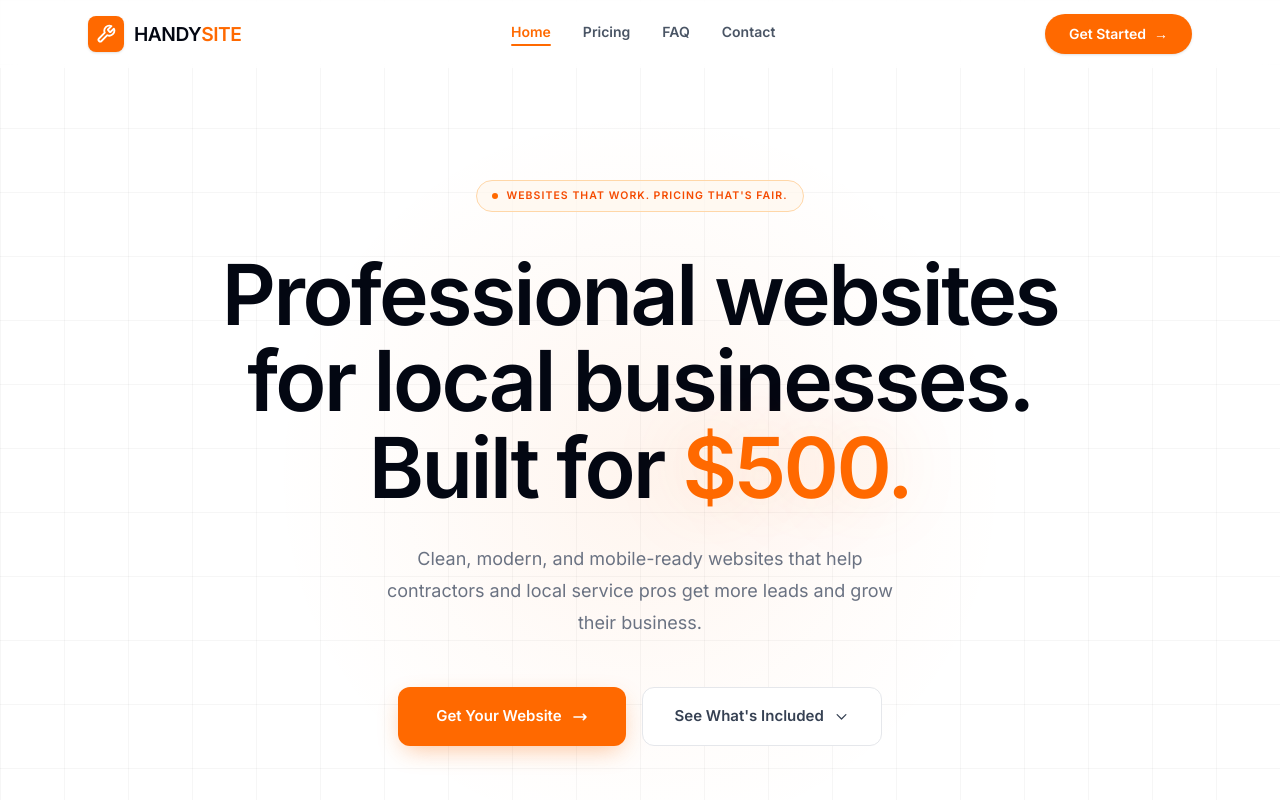
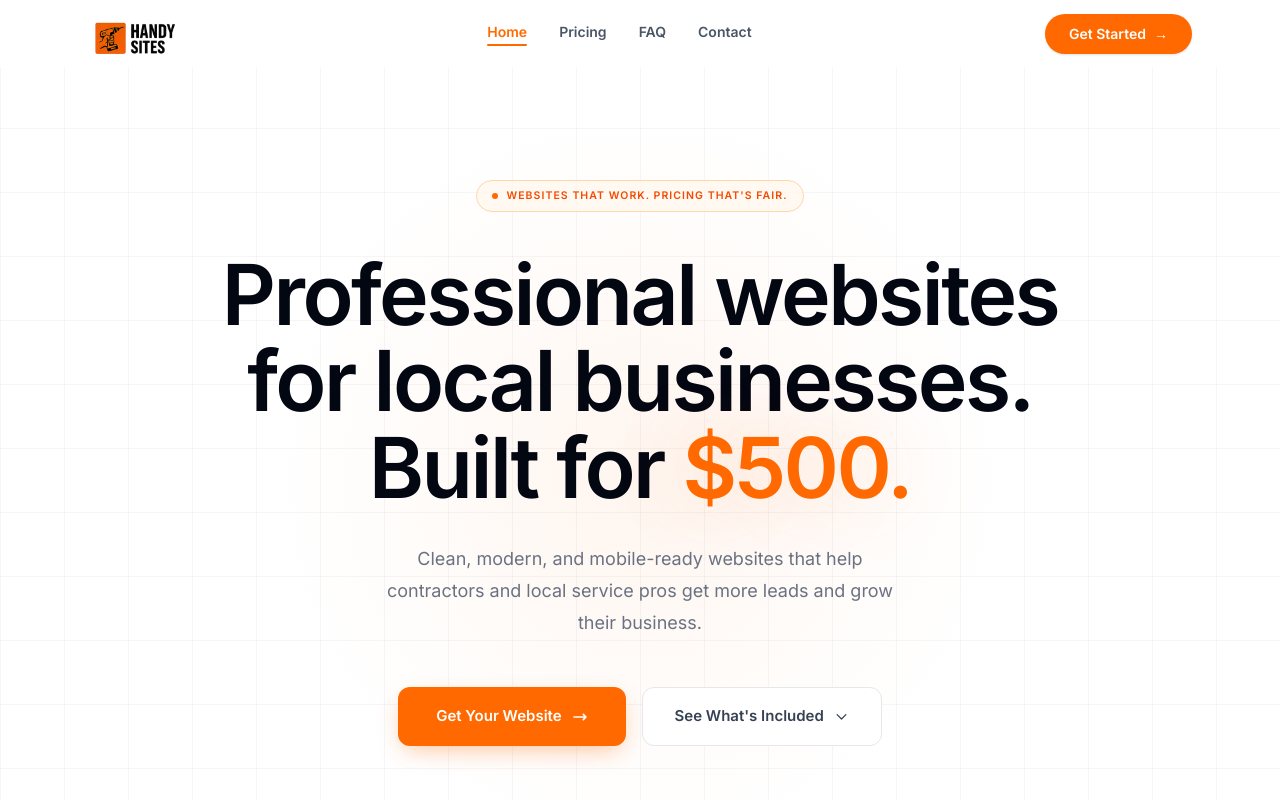
Before and after one commit to anthonymes93/HandySites-ca, a React (Vite) app: page / in a window 1280 px wide. Shown: the top 800 px of the page. Built offline with nearby package versions, Linux system fonts and the light colour scheme.

Commit message:
works 100

```diff
--- a/src/components/Footer.tsx
+++ b/src/components/Footer.tsx
@@ -9,14 +9,9 @@ export default function Footer() {
           {/* Brand */}
           <div className="md:col-span-2">
             <div className="flex items-center gap-3 mb-5">
-              <div className="w-9 h-9 bg-orange-500 rounded-lg flex items-center justify-center shadow-sm shadow-orange-500/30">
-                <span className="text-white font-black text-base tracking-tight">H</span>
-              </div>
-              <span
-                className="font-black text-white text-xl tracking-tight"
-                style={{ fontFamily: 'var(--font-display)' }}
-              >
-                HandySite<span className="text-orange-500">.ca</span>
+              <img src="/logo-icon.png" alt="HandySites icon" style={{ height: '40px', width: 'auto' }} />
+              <span className="font-black text-white tracking-tight" style={{ fontSize: '1.25rem', fontFamily: 'var(--font-display)', letterSpacing: '-0.02em' }}>
+                HANDY<span className="text-orange-500">SITES</span>
               </span>
             </div>
             <p className="text-sm leading-relaxed max-w-xs text-gray-500">
--- a/src/components/Nav.tsx
+++ b/src/components/Nav.tsx
@@ -3,16 +3,6 @@ import { motion } from 'framer-motion'
 import { Menu, X } from 'lucide-react'
 
 const links = ['Home', 'Pricing', 'FAQ', 'Contact']
-
-function LogoIcon() {
-  return (
-    <div className="w-9 h-9 bg-orange-500 rounded-lg flex items-center justify-center shadow-sm shrink-0">
-      <svg viewBox="0 0 24 24" className="w-5 h-5" fill="none" stroke="white" strokeWidth="2.2" strokeLinecap="round" strokeLinejoin="round">
-        <path d="M14.7 6.3a1 1 0 000 1.4l1.6 1.6a1 1 0 001.4 0l3.77-3.77a6 6 0 01-7.94 7.94l-6.91 6.91a2.12 2.12 0 01-3-3l6.91-6.91a6 6 0 017.94-7.94l-3.76 3.76z" />
-      </svg>
-    </div>
-  )
-}
 
 export default function Nav() {
   const [scrolled, setScrolled] = useState(false)
@@ -48,11 +38,8 @@ export default function Nav() {
         transition={{ duration: 0.6, ease: [0.22, 1, 0.36, 1] }}
       >
         <div className="max-w-6xl mx-auto px-6 flex items-center justify-between" style={{ height: '68px' }}>
-          <a href="#home" className="flex items-center gap-2.5" onClick={() => setMobileOpen(false)}>
-            <LogoIcon />
-            <span className="font-black text-[1.2rem] tracking-tight" style={{ fontFamily: 'var(--font-display)' }}>
-              <span className="text-gray-950">HANDY</span><span className="text-orange-500">SITE</span>
-            </span>
+          <a href="#home" className="flex items-center" onClick={() => setMobileOpen(false)}>
+            <img src="/logo.png" alt="HandySites" style={{ height: '42px', width: 'auto' }} />
           </a>
 
           <nav className="hidden md:flex items-center gap-8">
```
Also changed, not shown: public/logo-icon.png (added), public/logo.png (added).
